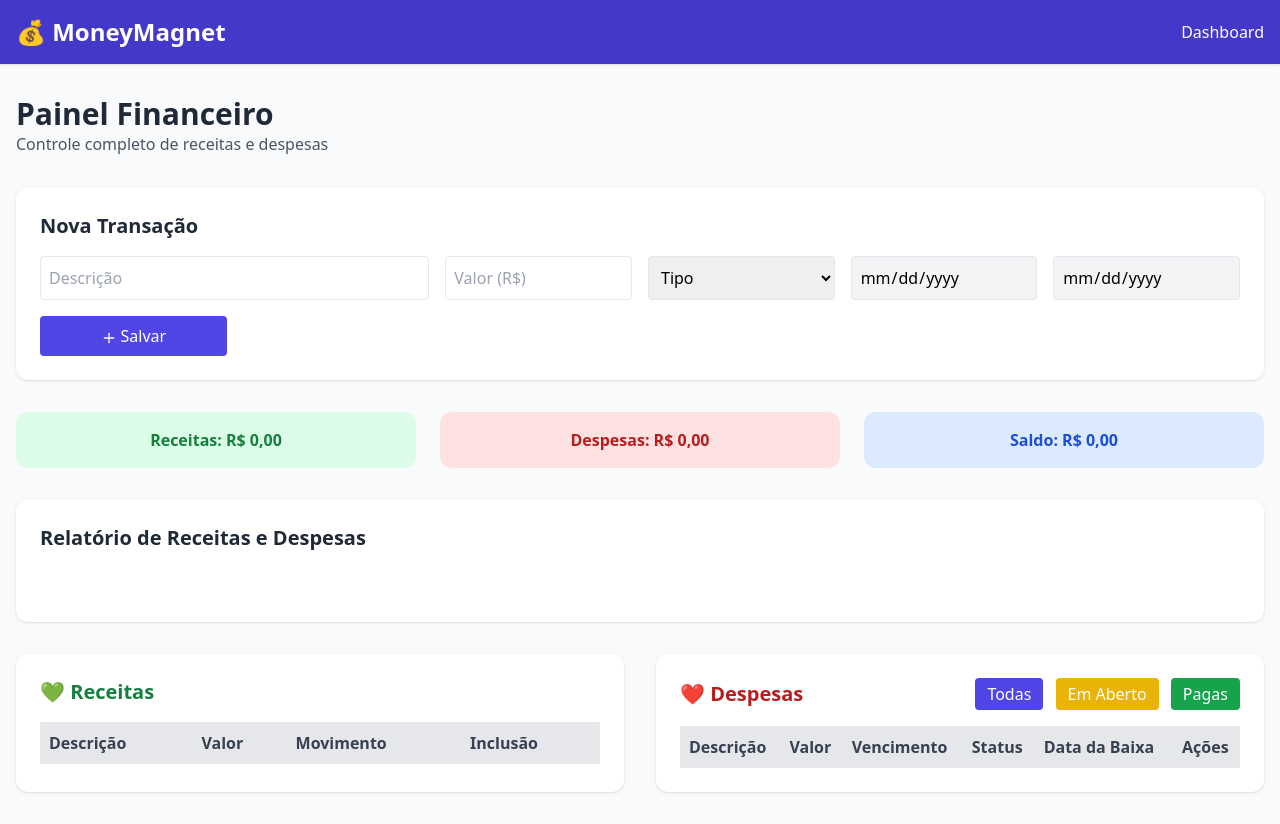
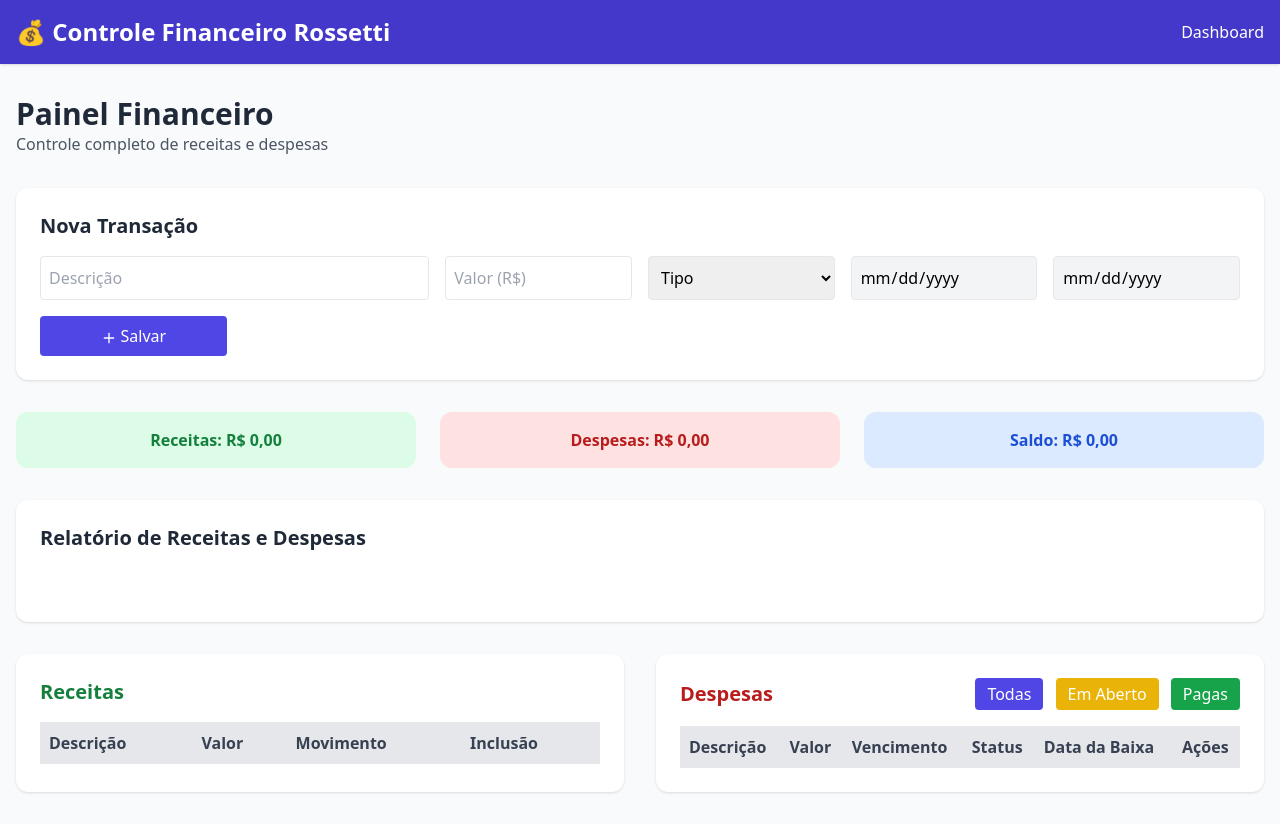
Before and after one commit to limae7852/Financeiro, a plain HTML site: page index.html in a window 1280 px wide. Drawn offline with nearby package versions, Linux system fonts and the light colour scheme; no server answers.

Commit message:
index.html

```diff
--- a/index.html
+++ b/index.html
@@ -3,7 +3,7 @@
 <head>
   <meta charset="UTF-8" />
   <meta name="viewport" content="width=device-width, initial-scale=1.0" />
-  <title>MoneyMagnet | Gestão Financeira</title>
+  <title>Rossetti | Gestão Financeira</title>
 
   <!-- Tailwind + Feather + Chart.js -->
   <script src="https://cdn.tailwindcss.com"></script>
@@ -15,7 +15,7 @@
   <!-- Navbar -->
   <nav class="bg-indigo-700 text-white p-4 shadow">
     <div class="container mx-auto flex justify-between items-center">
-      <h1 class="text-2xl font-bold">💰 MoneyMagnet</h1>
+      <h1 class="text-2xl font-bold">💰 Controle Financeiro Rossetti</h1>
       <a href="#" class="hover:underline">Dashboard</a>
     </div>
   </nav>
@@ -68,7 +68,7 @@
     <div class="grid grid-cols-1 md:grid-cols-2 gap-8">
       <!-- Tabela Receitas -->
       <div class="bg-white p-6 rounded-xl shadow">
-        <h3 class="text-xl font-semibold mb-4 text-green-700">💚 Receitas</h3>
+        <h3 class="text-xl font-semibold mb-4 text-green-700">Receitas</h3>
         <div class="overflow-x-auto">
           <table id="tabelaReceitas" class="w-full text-left border">
             <thead>
@@ -87,7 +87,7 @@
       <!-- Tabela Despesas -->
       <div class="bg-white p-6 rounded-xl shadow">
         <div class="flex justify-between items-center mb-4">
-          <h3 class="text-xl font-semibold text-red-700">❤️ Despesas</h3>
+          <h3 class="text-xl font-semibold text-red-700">Despesas</h3>
           <div class="space-x-2">
             <button id="filtroTodas" class="px-3 py-1 bg-indigo-600 text-white rounded">Todas</button>
             <button id="filtroAbertas" class="px-3 py-1 bg-yellow-500 text-white rounded">Em Aberto</button>
```
